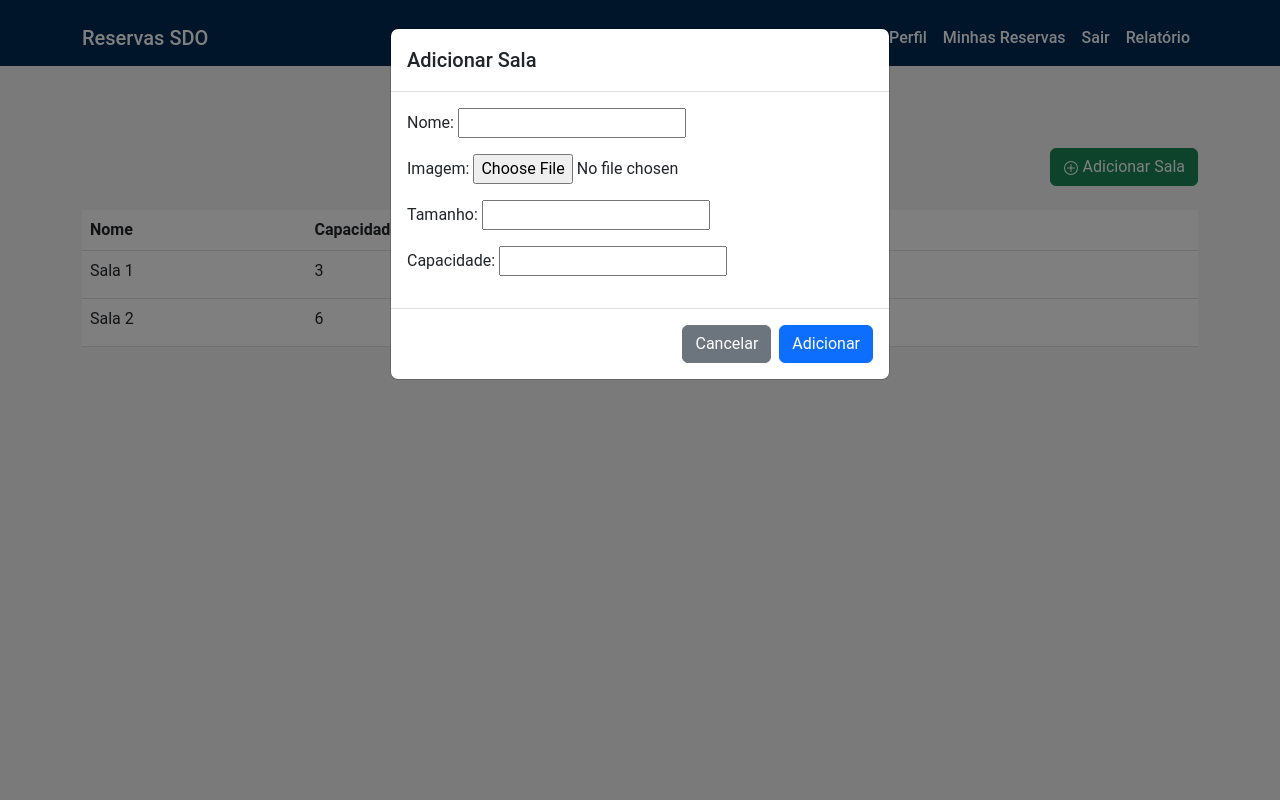
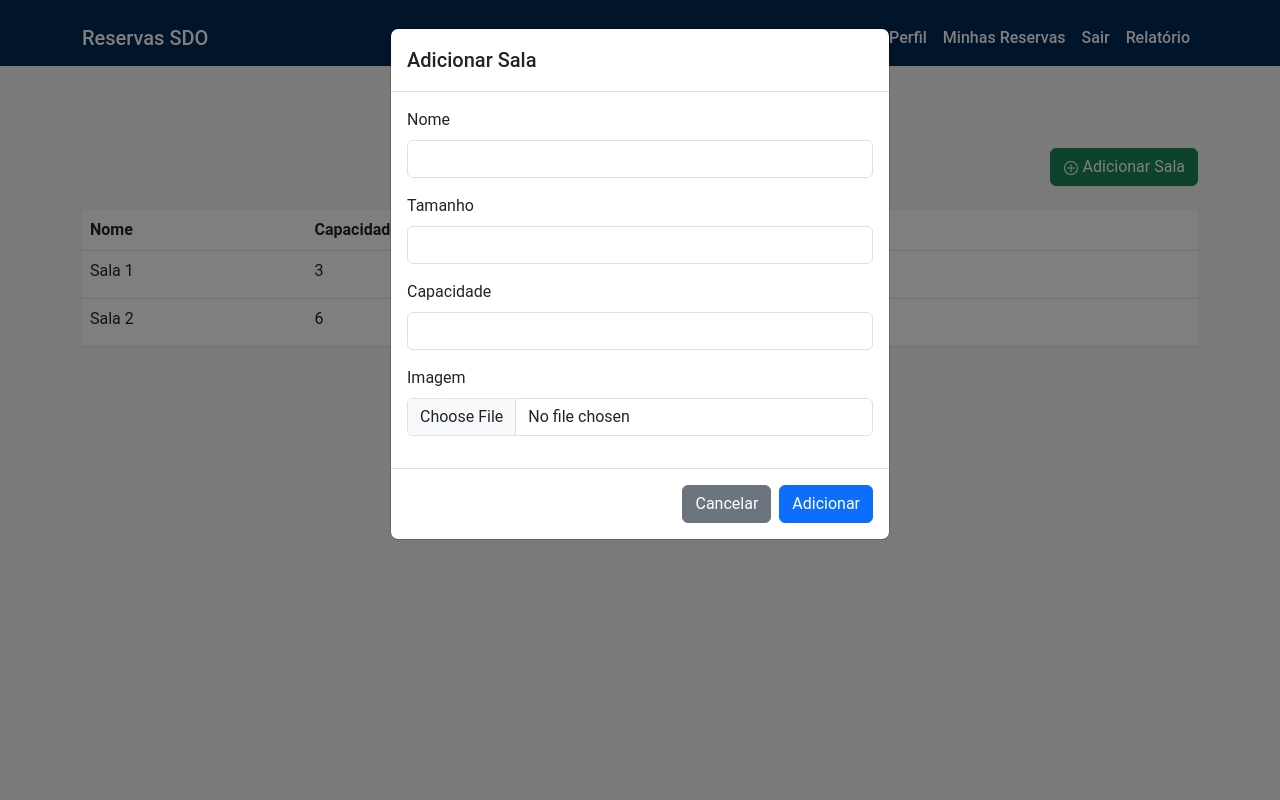
Before and after one commit to BrunoZanella/salas_reuniao, a Django app: page /gerenciar/ in a window 1280 px wide, after a click on "Adicionar Sala". Run offline with Django 5.2, Linux system fonts and the light colour scheme; a user stored in the database is signed in; data comes from the database, SQL or seed files in the repository.

Commit message:
publicando

```diff
--- a/templates/gerenciar_salas.html
+++ b/templates/gerenciar_salas.html
@@ -82,7 +82,22 @@
                 {% csrf_token %}
                 <input type="hidden" name="acao" value="adicionar">
                 <div class="modal-body">
-                    {{ form.as_p }}
+                    <div class="mb-3">
+                        <label for="adicionarNome" class="form-label">Nome</label>
+                        <input type="text" class="form-control" id="adicionarNome" name="nome" required>
+                    </div>
+                    <div class="mb-3">
+                        <label for="adicionarTamanho" class="form-label">Tamanho</label>
+                        <input type="text" class="form-control" id="adicionarTamanho" name="tamanho" required>
+                    </div>
+                    <div class="mb-3">
+                        <label for="adicionarCapacidade" class="form-label">Capacidade</label>
+                        <input type="number" class="form-control" id="adicionarCapacidade" name="capacidade" required>
+                    </div>
+                    <div class="mb-3">
+                        <label for="adicionarImagem" class="form-label">Imagem</label>
+                        <input type="file" class="form-control" id="adicionarImagem" name="imagem">
+                    </div>
                 </div>
                 <div class="modal-footer">
                     <button type="button" class="btn btn-secondary" data-bs-dismiss="modal">Cancelar</button>
@@ -92,6 +107,7 @@
         </div>
     </div>
 </div>
+
 
 <!-- Modal Editar Sala -->
 <div class="modal fade" id="editarModal" tabindex="-1" aria-labelledby="editarModalLabel" aria-hidden="true">
```
